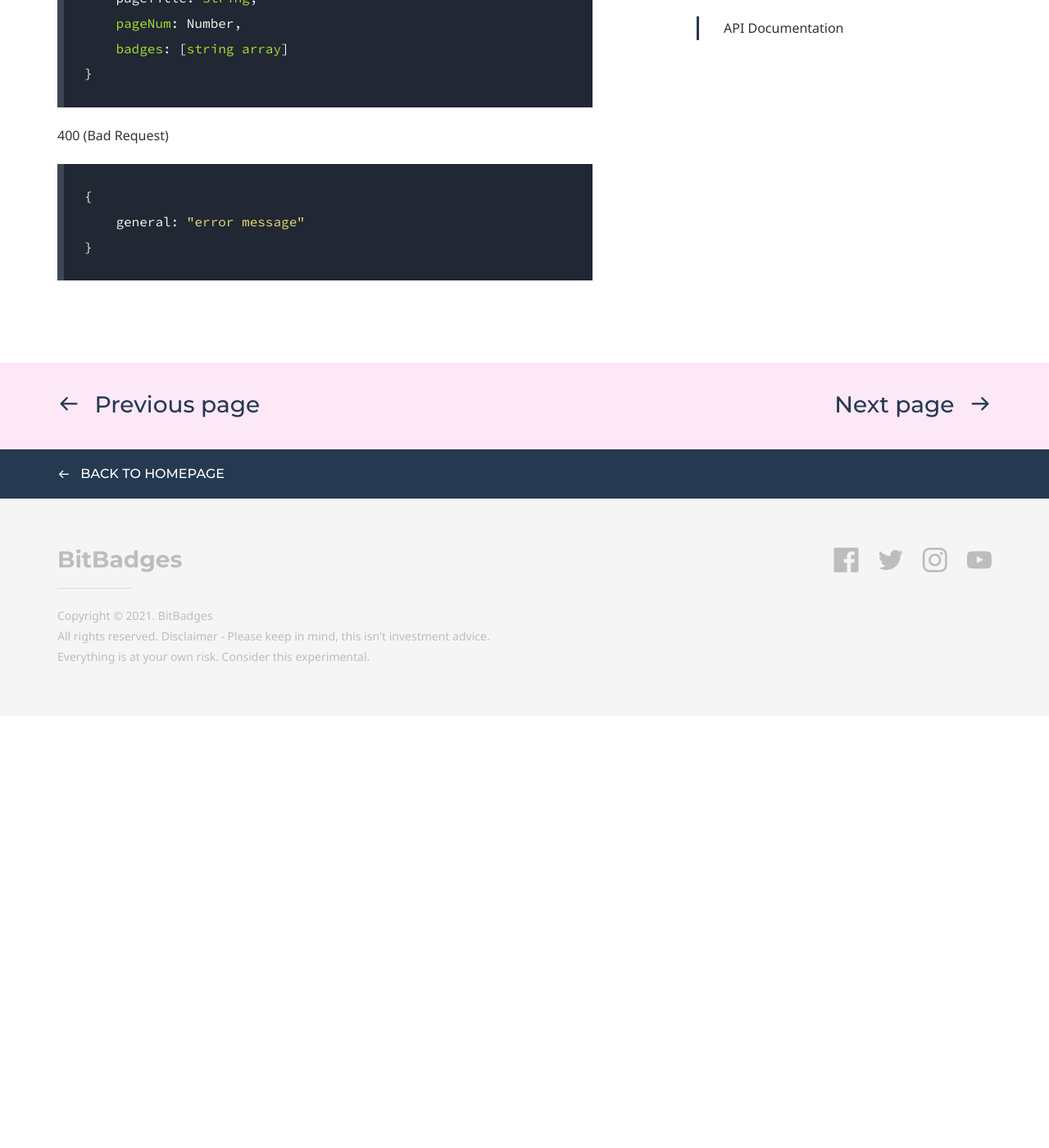
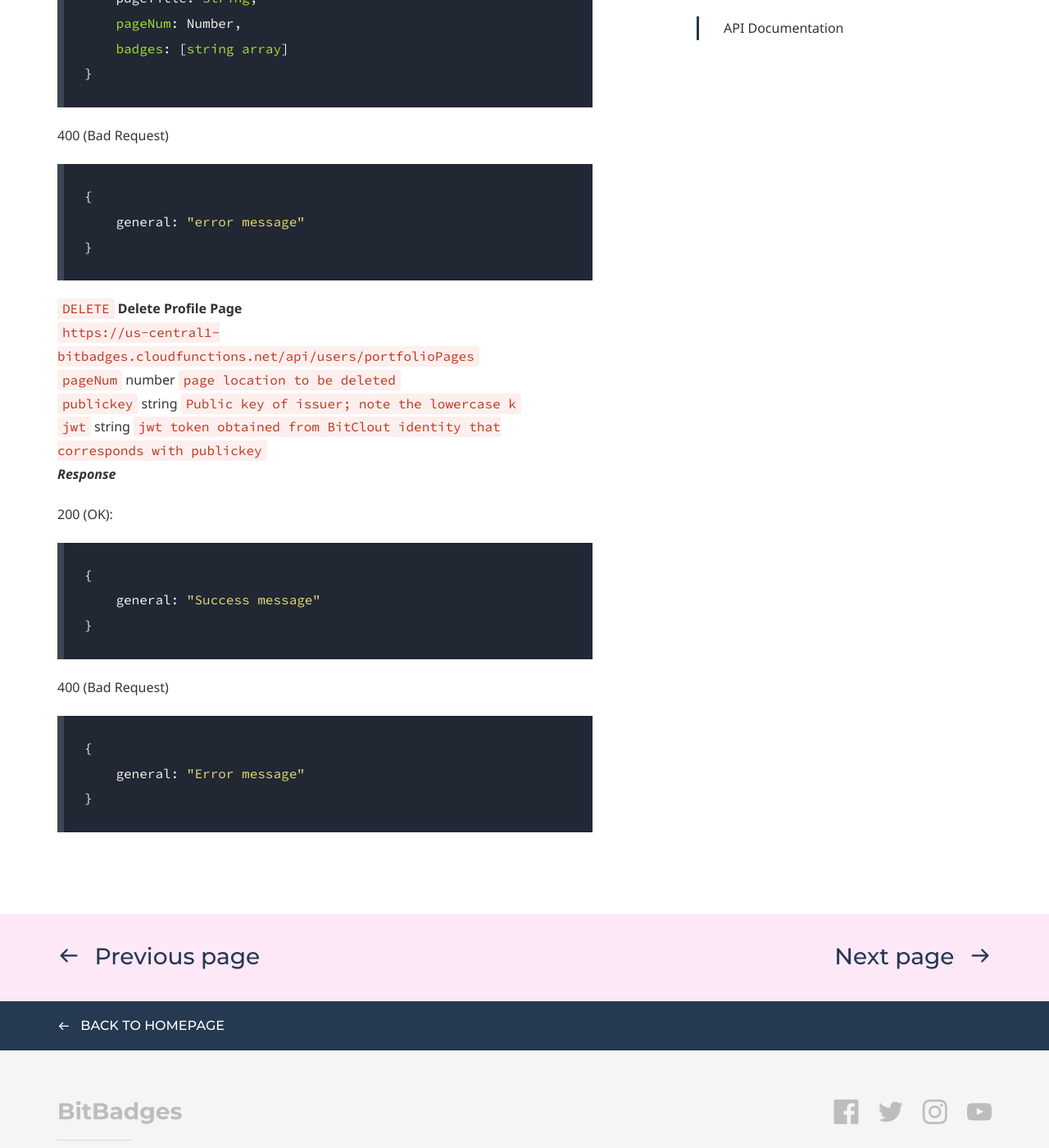
Before and after one commit to BitBadges/bitbadges.github.io, a Jekyll site: the page built from api.md, in a window 1280 px wide and 1400 px high, scrolled down 7107 px. Shown: the whole window at 82% size. Built offline with Jekyll 4.4.1, drawn with Linux system fonts in a browser that asks for light colours; some web fonts are replaced; before the commit the page ends 7980 px from its top, so only the background shows below that; some of the changed text lies outside the part shown.

````diff
--- a/api.md
+++ b/api.md
@@ -30,7 +30,7 @@ page_nav:
 
 # API Documentation
 
-`Get` **Get User**
+`GET` **Get User**
 `https://us-central1-bitbadges.cloudfunctions.net/api/users/:id`
 Gets all the user's data
 ***Request:*** `id` string `BitClout Username`
@@ -57,7 +57,7 @@ Gets all the user's data
 }
 ```
 
-`Get` **Get Badge**
+`GET` **Get Badge**
 `https://us-central1-bitbadges.cloudfunctions.net/api/badgePages/:id`
 ***Request:*** `id` string `Badge Page ID`
 ***Response:***
@@ -87,7 +87,7 @@ All badge hashes are posted on the [@BitBadgesHash](https://bitclout.com/u/BitBa
 
 *Note:* All badges are permanent and won't change, so consider storing them locally instead of adding stress to our API and database.
 
-`Get` **Get All Badge Pages**
+`GET` **Get All Badge Pages**
 `https://us-central1-bitbadges.cloudfunctions.net/api/badgePages`
 ***Response***
 > 200 (OK):
@@ -107,7 +107,7 @@ All badge hashes are posted on the [@BitBadgesHash](https://bitclout.com/u/BitBa
 ]
 ```
 
-`Get` **Get Username**
+`GET` **Get Username**
 `https://us-central1-bitbadges.cloudfunctions.net/api/username/:publickey`
 Gets a user's profile data from the BitClout chain by specifying the public key. Done to bypass CORS policy.
 ***Request:*** `publicKey` string `BitClout public key`
@@ -122,7 +122,7 @@ Gets a user's profile data from the BitClout chain by specifying the public key.
 }
 ```
 
-`Get` **Get Public Key**
+`GET` **Get Public Key**
 `https://us-central1-bitbadges.cloudfunctions.net/api/publicKey/:username`
 Gets a user's profile data from the BitClout chain by specifying the public key. Done to bypass CORS policy.
 ***Request:*** `username` string `username for the user`
@@ -137,7 +137,7 @@ Gets a user's profile data from the BitClout chain by specifying the public key.
 }
 ```
 
-`Post` **Create Badge**
+`POST` **Create Badge**
 `https://us-central1-bitbadges.cloudfunctions.net/api/badges`
 Creates a badge by uploading to IPFS, adding the hash id to respective user's badgesIssues and badgesReceived array in our database, and posts hash to [@BitBadgesHash](https://bitclout.com/u/BitBadgesHash). User must own 0.05 BitBadges coin to issue a badge.
 
@@ -175,7 +175,7 @@ Creates a badge by uploading to IPFS, adding the hash id to respective user's ba
 }
 ```
 
-`Delete` **Delete Badge Page (Ad)**
+`DELETE` **Delete Badge Page (Ad)**
 `https://us-central1-bitbadges.cloudfunctions.net/api/badgePages/:id`
 Deletes badge page (ad) and removes value from user badgesCreated array
 ***Request:***
@@ -196,7 +196,7 @@ Deletes badge page (ad) and removes value from user badgesCreated array
 }
 ```
 
-`Post` **Create Profile Page**
+`POST` **Create Profile Page**
 `https://us-central1-bitbadges.cloudfunctions.net/api/users/portfolioPages`
 Adds a profile page at location pageNum and shifts all other pages greater or equal up one location.
 `description` string `description of current page; defaults to empty string if none provided`
@@ -220,3 +220,22 @@ Adds a profile page at location pageNum and shifts all other pages greater or eq
     general: "error message"
 }
 ```
+
+`DELETE` **Delete Profile Page**
+`https://us-central1-bitbadges.cloudfunctions.net/api/users/portfolioPages`
+`pageNum` number `page location to be deleted`
+`publickey` string `Public key of issuer; note the lowercase k`
+`jwt` string `jwt token obtained from BitClout identity that corresponds with publickey`
+***Response***
+> 200 (OK):
+```javascript
+{
+    general: "Success message"
+}
+```
+> 400 (Bad Request)
+```javascript
+{
+    general: "Error message"
+}
+```
````
